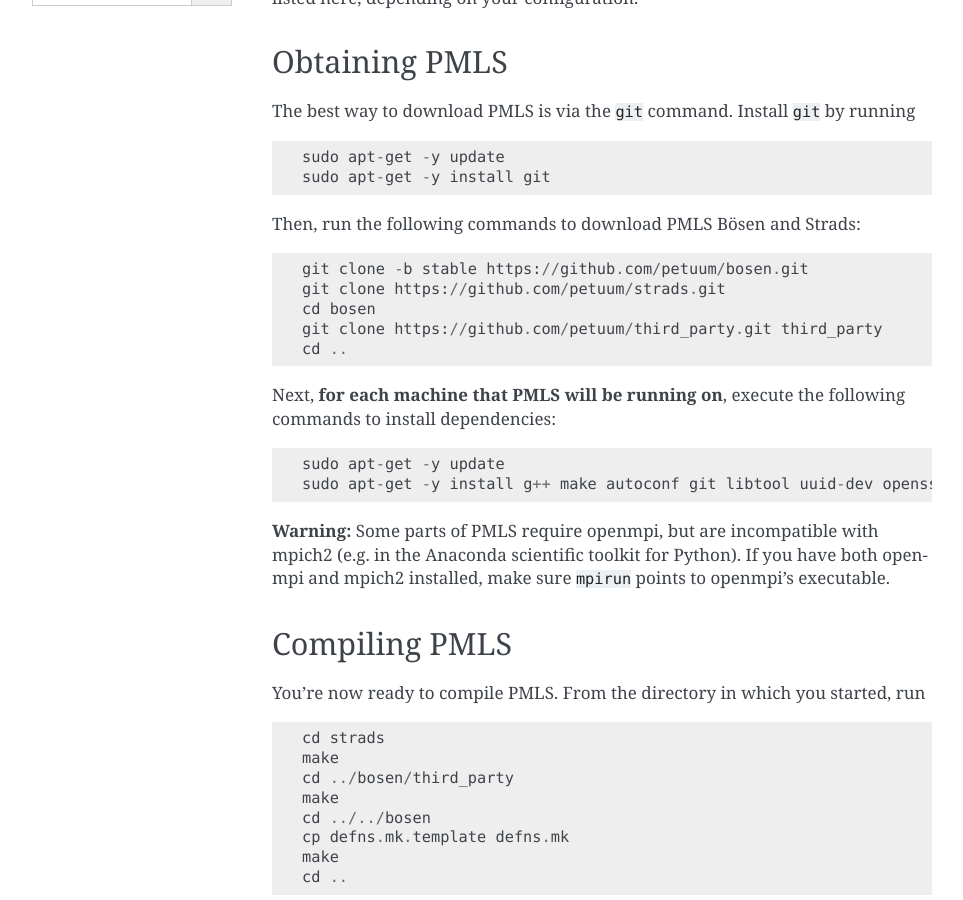
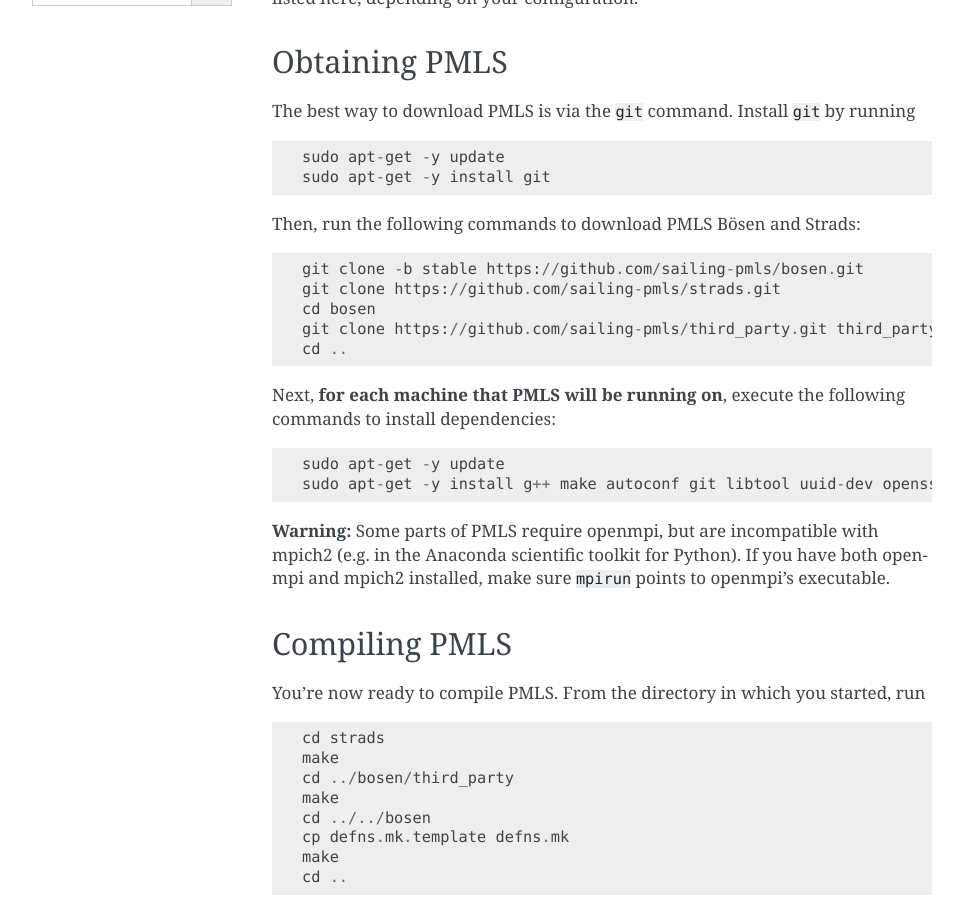
Before and after one commit to sailing-pmls/pmls.readthedocs.io, a Sphinx documentation site: the page built from docs/installation.md, in a window 1280 px wide and 900 px high, scrolled down 585 px. Shown: the whole window, without its empty margins (148-1111 px from the left). Built offline with Sphinx 7.4.7, drawn with Linux system fonts in a browser that asks for light colours; part of the change alters nothing that is shown.

Commit message:
Update installation.md

````diff
--- a/docs/installation.md
+++ b/docs/installation.md
@@ -20,10 +20,10 @@ sudo apt-get -y install git
 Then, run the following commands to download PMLS Bösen and Strads:
 
 ```
-git clone -b stable https://github.com/petuum/bosen.git
-git clone https://github.com/petuum/strads.git
+git clone -b stable https://github.com/sailing-pmls/bosen.git
+git clone https://github.com/sailing-pmls/strads.git
 cd bosen
-git clone https://github.com/petuum/third_party.git third_party
+git clone https://github.com/sailing-pmls/third_party.git third_party
 cd ..
 ```
 
````
